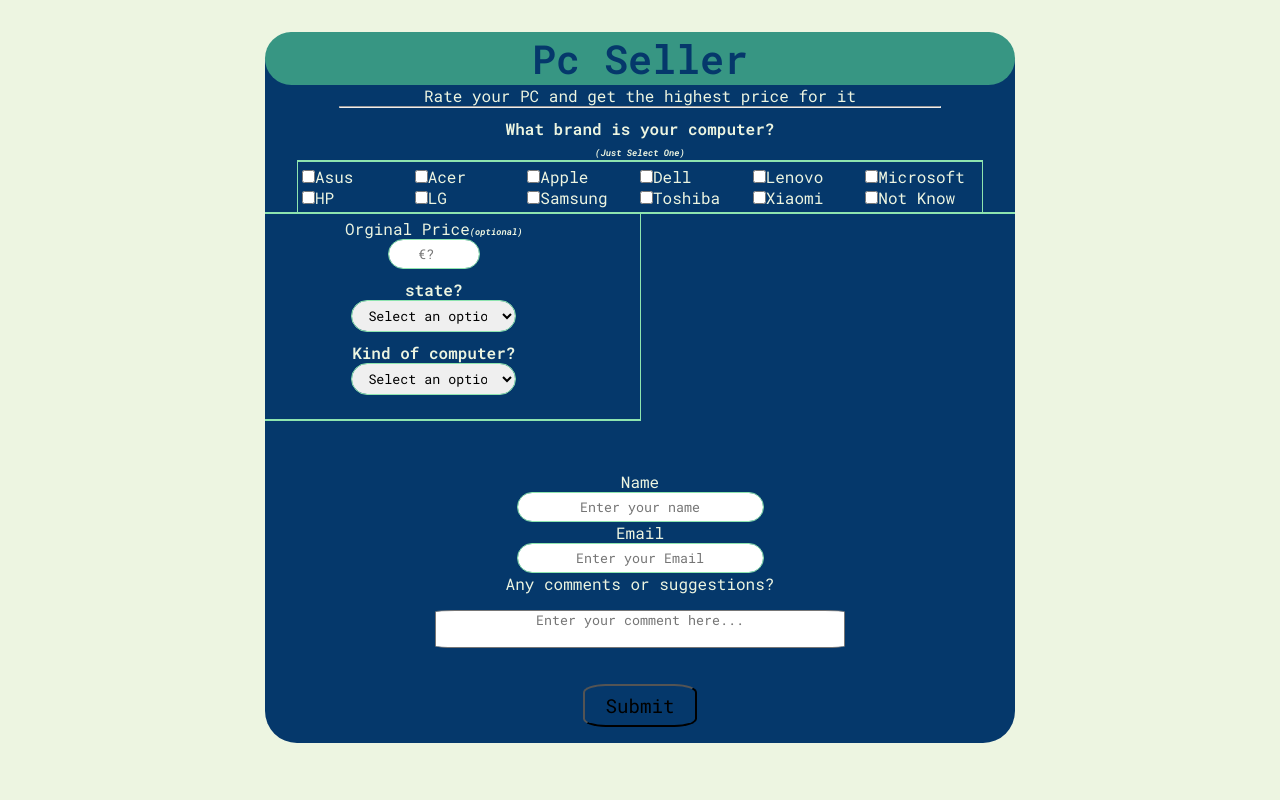
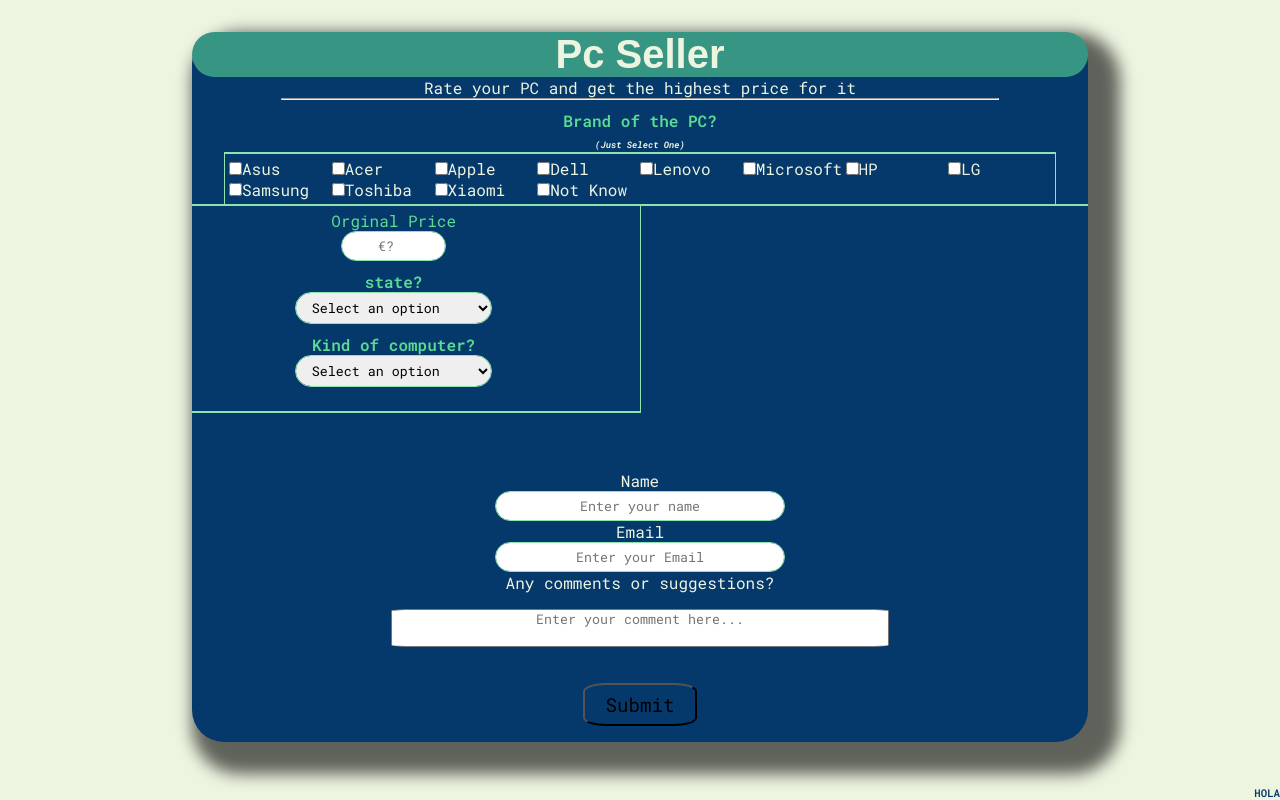
Before and after one commit to emelcd/frCoCa_Responsive_Web, a plain HTML site: page Survey_Form_PcPrice/index.html in a window 1280 px wide. Drawn offline with nearby package versions, Linux system fonts and the light colour scheme; a script that the page names is missing; a web font is replaced by a local one.

Commit message:
Added Footer and Cleaned CSS

```diff
--- a/Survey_Form_PcPrice/index.html
+++ b/Survey_Form_PcPrice/index.html
@@ -18,7 +18,7 @@
     <form action="" id="survey-form">
       <section class="subpart-1">
         <h4 class="subtitle span">
-          What brand is your computer?<br>
+          Brand of the PC?<br>
           <span class="clue">(Just Select One)</span>
         </h4>
         <div id="check" class="form-group">
@@ -41,9 +41,9 @@
       <section class="subpart-2">
 
         <div id="type-age" class="form-group">
-          <label id="number-label" for="number" class="subtitle">Orginal Price<span class="clue">(optional)</span></label>
+          <label id="number-label" for="number" class="subtitle " >Orginal Price</label>
           <input id="number-input" type="number" name="price" id="number" min="0" max="2500" step="100" class="form-control"
-            placeholder="€?" />
+            placeholder="€?" required/>
           <h4 class="subtitle">
             state?
           </h4>
@@ -89,6 +89,11 @@
     </form>
 
   </main>
+  <footer>
+    <h6>
+      HOLA
+    </h6>
+  </footer>
   <script src="https://ajax.googleapis.com/ajax/libs/jquery/3.3.1/jquery.min.js"></script>
   <script src="main.js"></script>
   <!-- <script src="https://cdn.freecodecamp.org/testable-projects-fcc/v1/bundle.js"></script> -->
--- a/Survey_Form_PcPrice/style.css
+++ b/Survey_Form_PcPrice/style.css
@@ -1,4 +1,6 @@
+/* Fonts */
 @import url('https://fonts.googleapis.com/css2?family=Roboto+Mono:ital,wght@0,400;0,600;1,700&display=swap');
+@import url('https://fonts.googleapis.com/css2?family=Yusei+Magic&display=swap');
 /* General Rules */
 :root {
 
@@ -20,6 +22,7 @@
   transition: .2s;
 }
 
+
 body {
   background-color: var(--sh5-color);
   color: var(--sh5-color);
@@ -27,13 +30,15 @@
 }
 main {
   margin: 2em auto;
-  width: 750px;
+
+  width: 70%;
   text-align: center;
   /* padding: 2rem; */
   background-color: var(--sh1-color);
   /* border: 2rem solid var(--sh2-color); */
   border-radius: 2rem;
   display: grid;
+  box-shadow: 1rem 1rem 1rem 1rem rgba(0,0,0,0.6);
 
 }
 p {
@@ -72,7 +77,19 @@
   color: #ced4da;
 }
 
+footer{
+  position: fixed;
+  left: 0;
+  bottom: 0;
+  width: 100%;
+  background-color: transparent;
+  color: white;
+  text-align: right;
+}
 
+h6{
+  color: var(--sh1-color);
+}
 
 textarea {
   resize: none;
@@ -107,7 +124,7 @@
 .clue {
   font-style: oblique;
   font-size: xx-small;
-  color: var(--r2-color);
+  color: var(--sh5-color);
 }
 
 #most-like {
@@ -135,12 +152,24 @@
 
 
 .subtitle {
-  color: var(--r1-color);
+  color: var(--sh3-color);
   margin-top: 10px;
 
 }
 
+.plho-price {
+  position: relative;
+  display: inline-block;
+}
+.plho-price::after{
+  position: absolute;
+  right: 5px;
+  top: 1px;
+  content: attr(data-placeholder);
+  pointer-events: none;
+  opacity: 0.6;
 
+}
 .subpart-1 {
 
   border-bottom: var(--big-border);
@@ -158,14 +187,15 @@
 
 /* Id Selections */
 #title {
-  color: var(--sh1-color);
+  color: var(--sh5-color);
   text-align: center;
   font-size: 40px;
   font-weight: bold;
   background-color: var(--sh2-color);
   position: relative;
   border-radius: 2rem;
-
+  font-family: 'Yusei Magic', sans-serif;
+  /* box-shadow: 1rem 1rem 1rem 1rem rgba(0,0,0,0.6); */
 }
 
 
```
